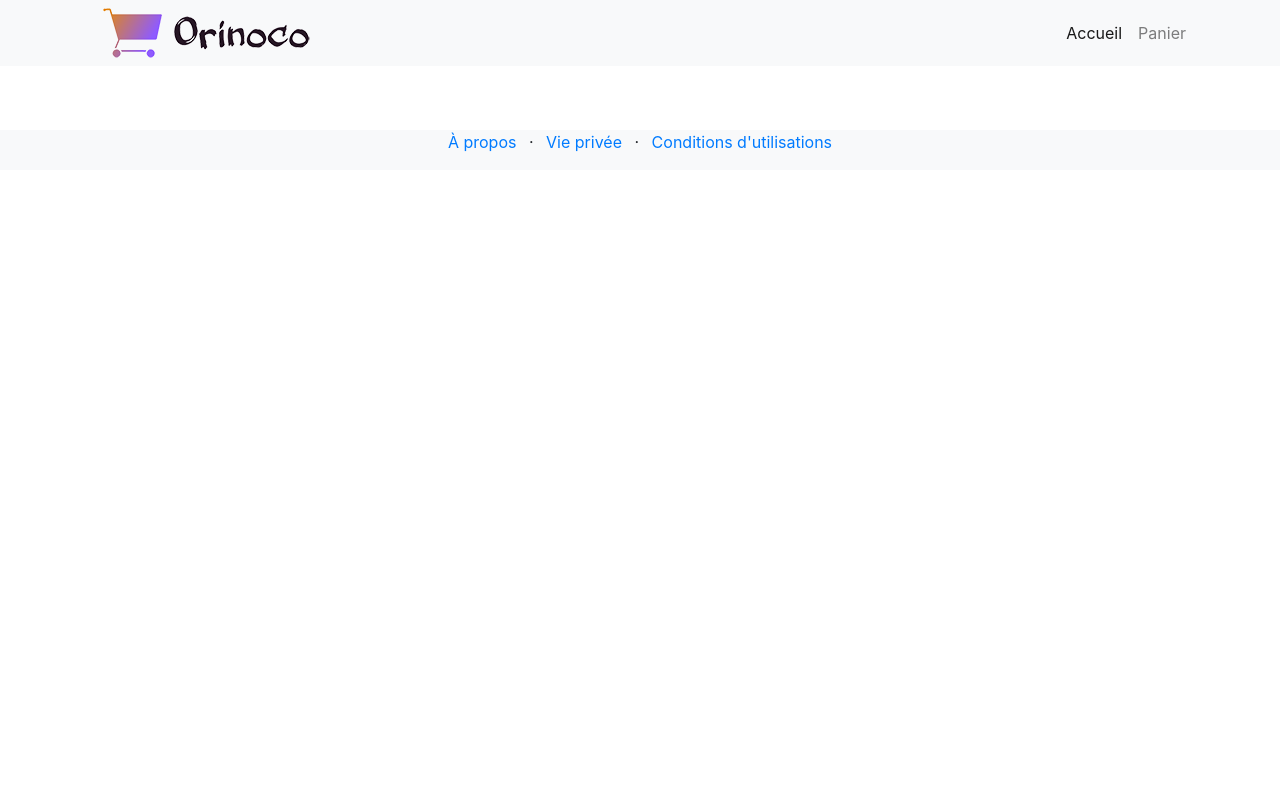
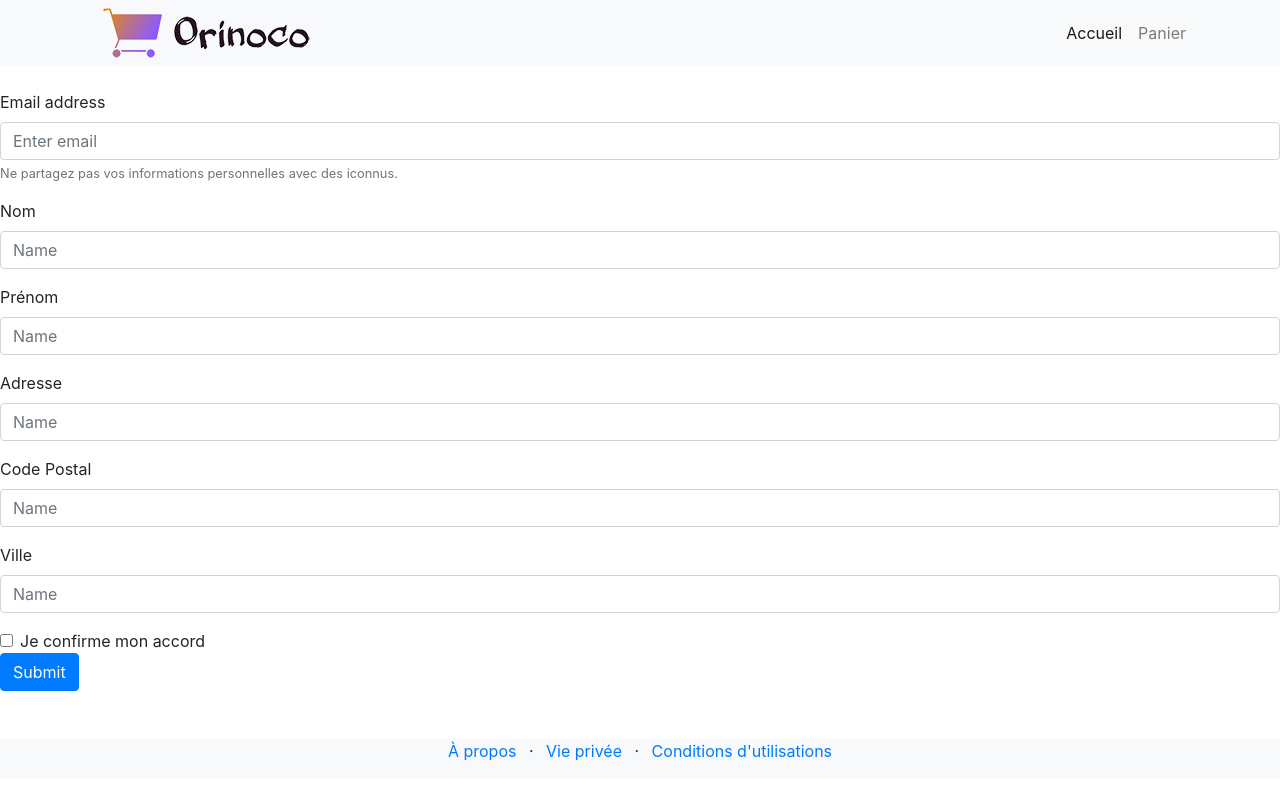
Before and after one commit to AdrienLHG/Orinoco, a website: page page-panier.html in a window 1280 px wide. Drawn offline with nearby package versions, Linux system fonts and the light colour scheme; a web font is replaced by a local one.

Commit message:
ajout partie texte du formulaire

```diff
--- a/JS/page-panier.js
+++ b/JS/page-panier.js
@@ -60,7 +60,6 @@ let modificationQuantite = document.getElementsByClassName('quantite')
 for (let i = 0; i < modificationQuantite.length; i++) {
     let quantite = modificationQuantite[i]
     quantite.addEventListener ('change', changementQuantite)
-    quantite.addEventListener ('change', miseAJourPanier)
 
 }
 
@@ -68,16 +67,19 @@ function changementQuantite(event) {
     let chiffreQuantite = event.target
     if (isNaN(chiffreQuantite.value) || chiffreQuantite <= 0)
     chiffreQuantite.value = 1
+    let panier = JSON.parse(localStorage.getItem("monPanier"));
+       panier.forEach(produit => {
+        function modificationQuantitePanier(produit) {
+        produit.quantity = chiffreQuantite.value
+        localStorage.clear(); //on vide le storage avant de le mettre à jour;
+        localStorage.setItem("monPanier", JSON.stringify(panier)); //maj du panier sans l'élément i;
+    }
+        modificationQuantitePanier(produit)
+    });
+    console.log (panier)
     miseAJourTotal()
 
 };
-
-function miseAJourPanier(i) {
-    console.log(panier);
-   // panier.splice(0, 5, "3"); //suppression de l'element i du tableau;
-   //localStorage.setItem("monPanier", JSON.stringify(panier)); "quantity : chiffreQuantite.value"
-    };
-
 
 function suppressionArticle(i) {
     console.log("suppression article i :", i);
--- a/page-panier.html
+++ b/page-panier.html
@@ -59,6 +59,40 @@
                 <h2 class='prix-total'></h2>
             </div>
         </div>
+        <div id="formulaire">
+            <form>
+                <div class="form-group">
+                  <label for="email">Email address</label>
+                  <input type="email" class="form-control" id="email" aria-describedby="emailHelp" placeholder="Enter email">
+                  <small id="emailHelp" class="form-text text-muted">Ne partagez pas vos informations personnelles avec des iconnus.</small>
+                </div>
+                <div class="form-group">
+                  <label for="nom">Nom</label>
+                  <input type="text" class="form-control" id="nom" placeholder="Name">
+                </div>
+                <div class="form-group">
+                    <label for="prénom">Prénom</label>
+                    <input type="text" class="form-control" id="prénom" placeholder="Name">
+                  </div>
+                  <div class="form-group">
+                    <label for="adresse">Adresse</label>
+                    <input type="text" class="form-control" id="adresse" placeholder="Name">
+                  </div>
+                  <div class="form-group">
+                    <label for="codePostal">Code Postal</label>
+                    <input type="number" class="form-control" id="codePostal" placeholder="Name">
+                  </div>
+                  <div class="form-group">
+                    <label for="ville">Ville</label>
+                    <input type="text" class="form-control" id="ville" placeholder="Name">
+                  </div>
+                <div class="form-check">
+                  <input type="checkbox" class="form-check-input" id="exampleCheck1">
+                  <label class="form-check-label" for="exampleCheck1">Je confirme mon accord</label>
+                </div>
+                <button type="submit" class="btn btn-primary">Submit</button>
+              </form>
+        </div>
 
         <!-- Présenter le panier de l'utilisateur sous forme de tableau -->
         <!-- Création d'une ligne dans le tableau pour chaque produit composant le panier -->
```
